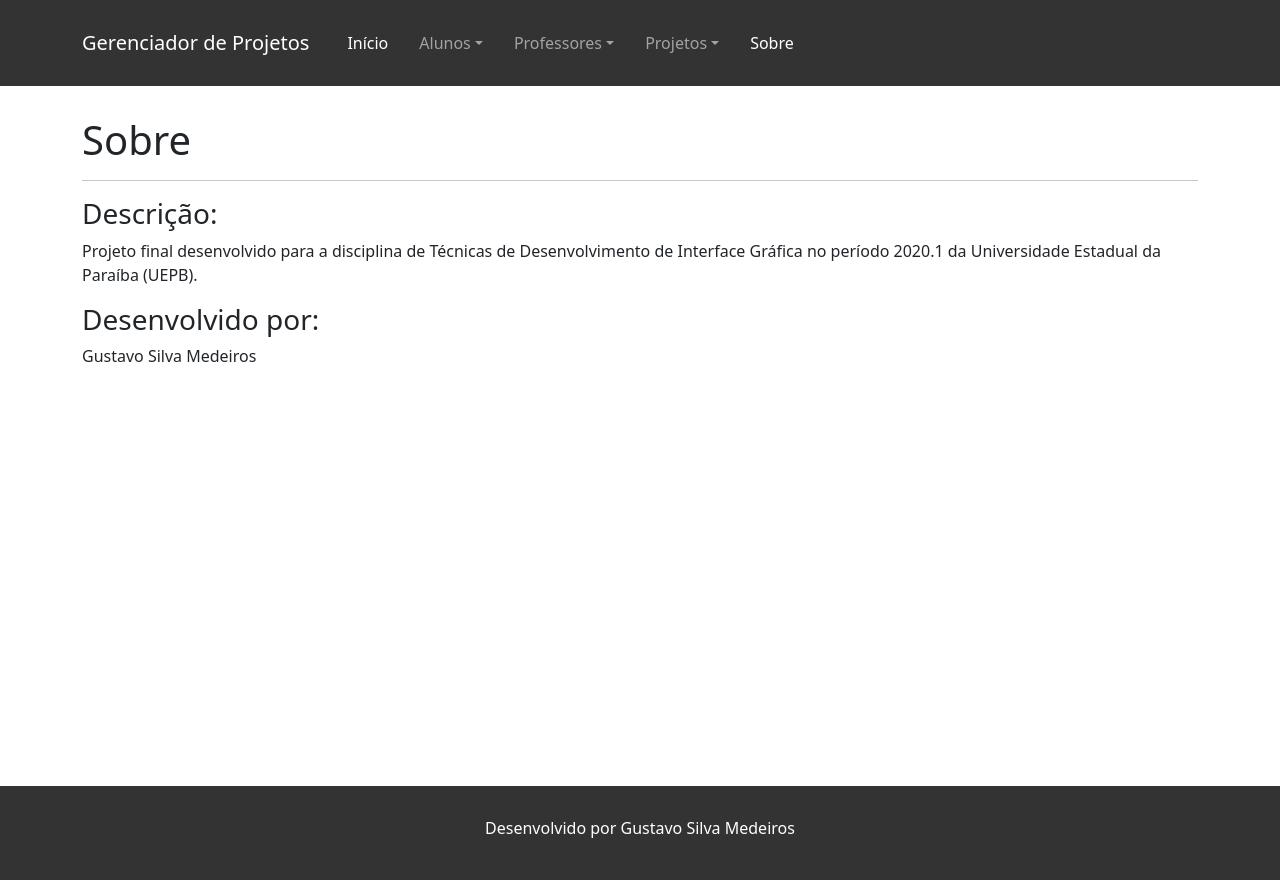
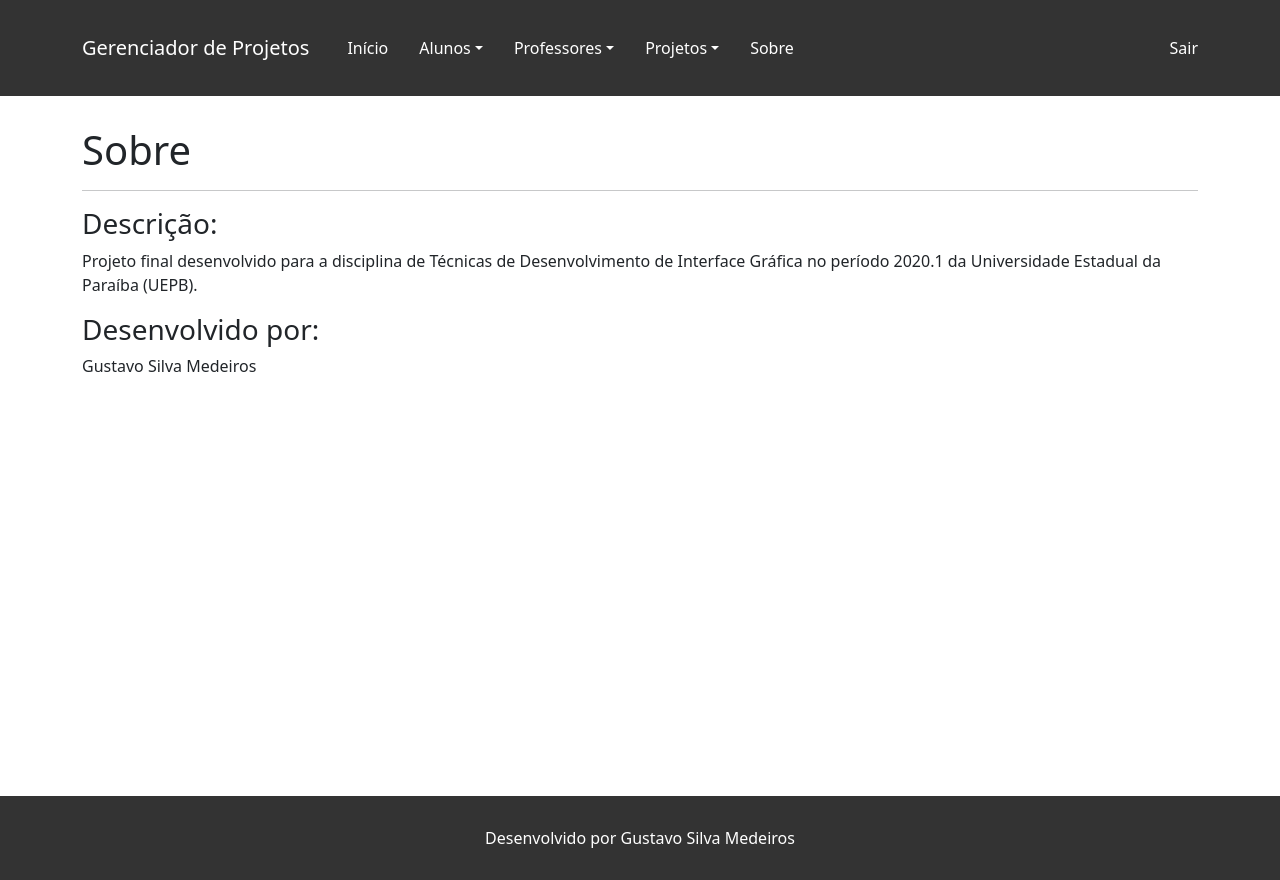
Before and after one commit to ghustavosm/tdig-projeto-final, a React (Create React App) app: page /sobre in a window 1280 px wide. Built offline with nearby package versions, Linux system fonts and the light colour scheme.

Commit message:
Ajustes finais

```diff
--- a/src/components/Header.js
+++ b/src/components/Header.js
@@ -9,7 +9,7 @@ const Header = () => (
         <span className="navbar-toggler-icon"></span>
       </button>
       <div className="collapse navbar-collapse" id="navbarNavDropdown">
-        <ul className="navbar-nav">
+        <ul className="navbar-nav me-auto">
           <li className="nav-item">
             <Link className="nav-link active" aria-current="page" to="/">Início</Link>
           </li>
@@ -46,6 +46,7 @@ const Header = () => (
             <Link className="nav-link active" to="/sobre">Sobre</Link>
           </li>
         </ul>
+        <span class="navbar-text"><Link className="nav-link active" to="/logout">Sair</Link></span>
       </div>
     </div>
   </nav>
--- a/src/index.css
+++ b/src/index.css
@@ -25,6 +25,14 @@ section.main {
 .navbar .navbar-brand,
 .navbar .nav-link {
   padding: 20px 0;
+}
+
+.navbar-dark .navbar-nav .nav-link {
+  color: #fff;
+}
+
+.navbar-dark .navbar-nav .nav-link:hover {
+  color: rgba(255,255,255,.5);
 }
 
 .navbar .nav-item {
```
Also changed, not shown: 1 other file (tests, documents, lock files or other folders).
